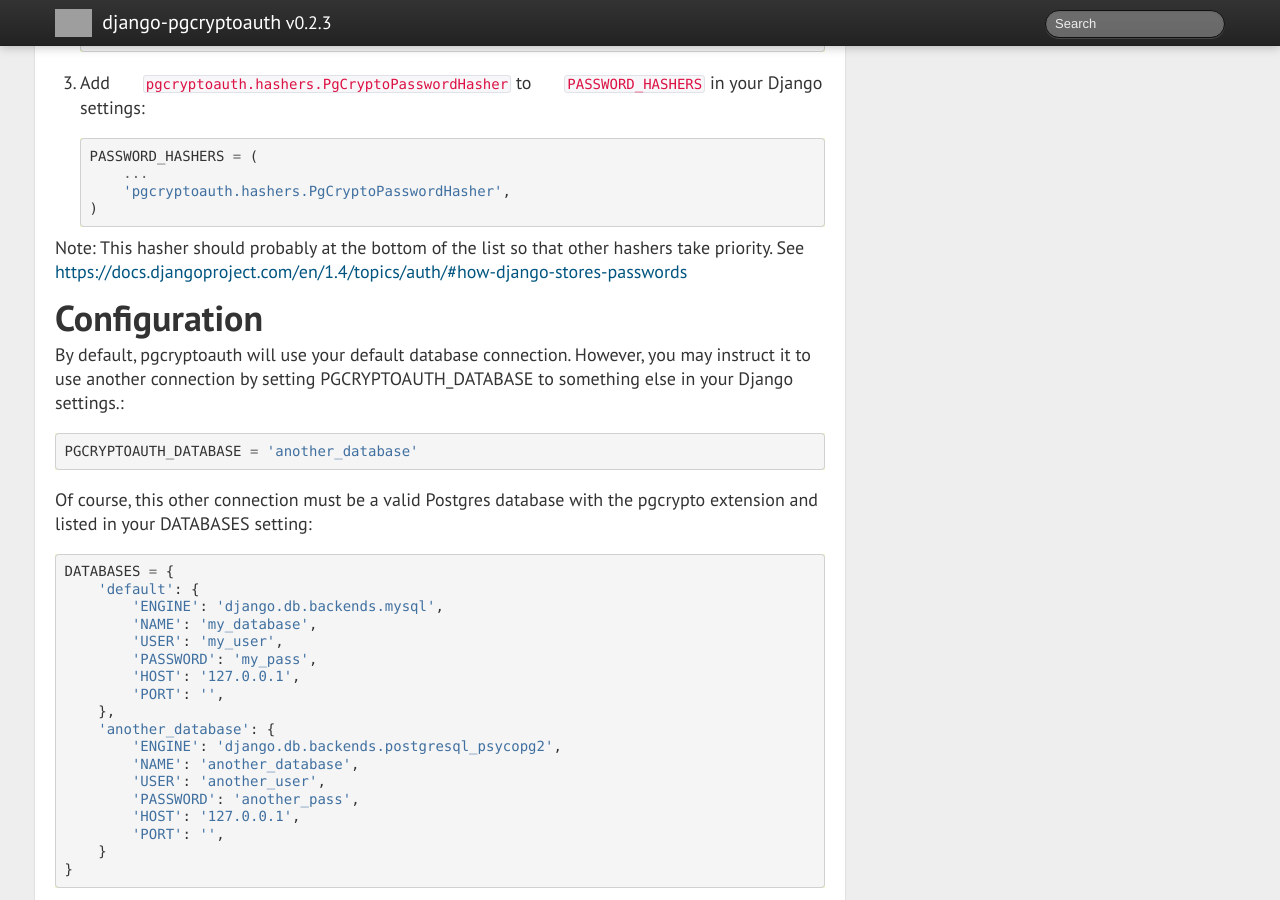
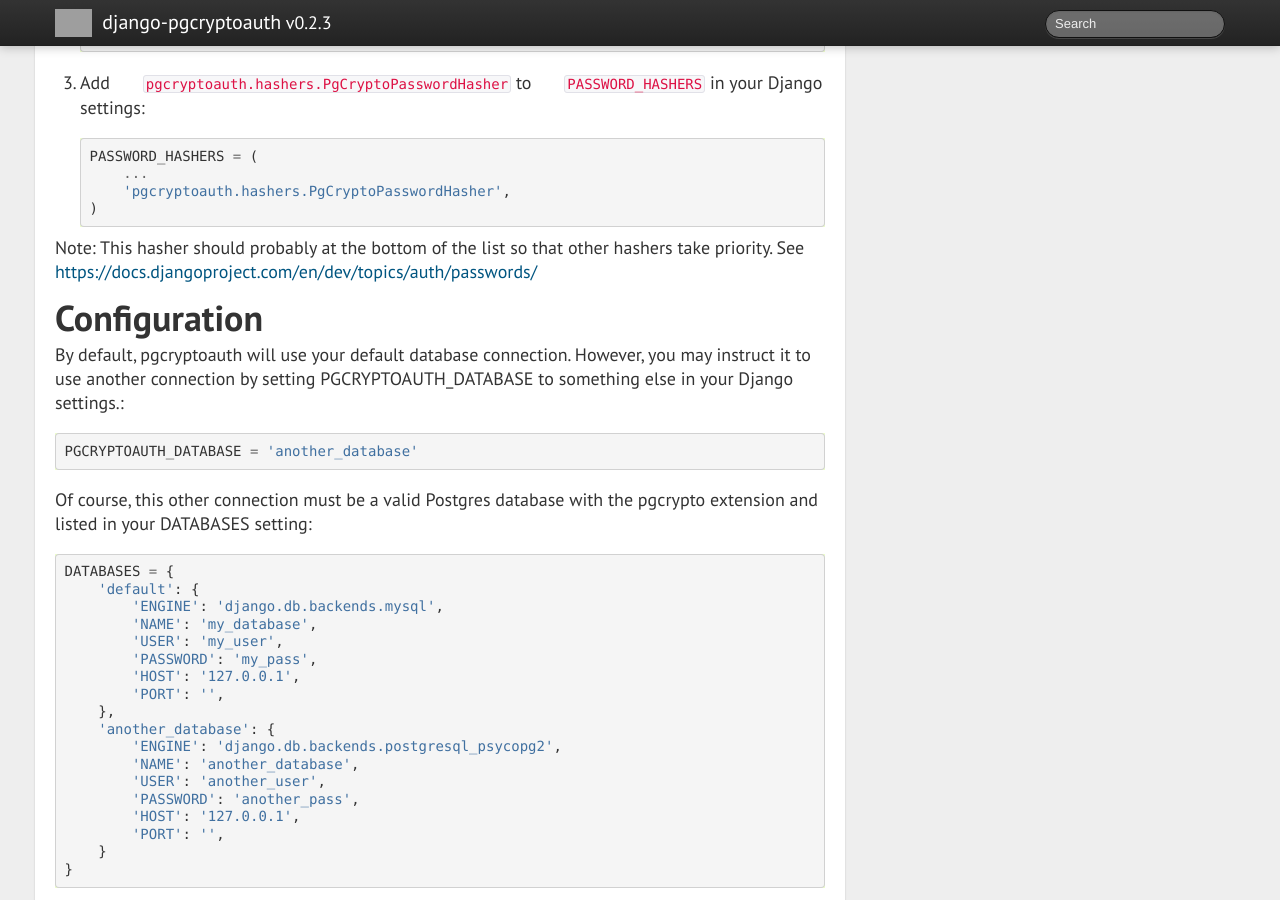
Before and after one commit to tomatohater/django-pgcryptoauth, a Sphinx documentation site: the page built from docs/index.rst, in a window 1280 px wide and 900 px high, scrolled down 762 px. Built offline with Sphinx 7.4.7, drawn with Linux system fonts in a browser that asks for light colours; some web fonts are replaced; some of the changed lines change nothing that is shown; grey boxes are pictures that could not be loaded.

Commit message:
doc update for link to dev passwd support

```diff
--- a/docs/index.rst
+++ b/docs/index.rst
@@ -52,7 +52,7 @@
             'pgcryptoauth.hashers.PgCryptoPasswordHasher',
         )
 
-Note: This hasher should probably at the bottom of the list so that other hashers take priority. See https://docs.djangoproject.com/en/1.4/topics/auth/#how-django-stores-passwords
+Note: This hasher should probably at the bottom of the list so that other hashers take priority. See https://docs.djangoproject.com/en/dev/topics/auth/passwords/
 
 
 
```
